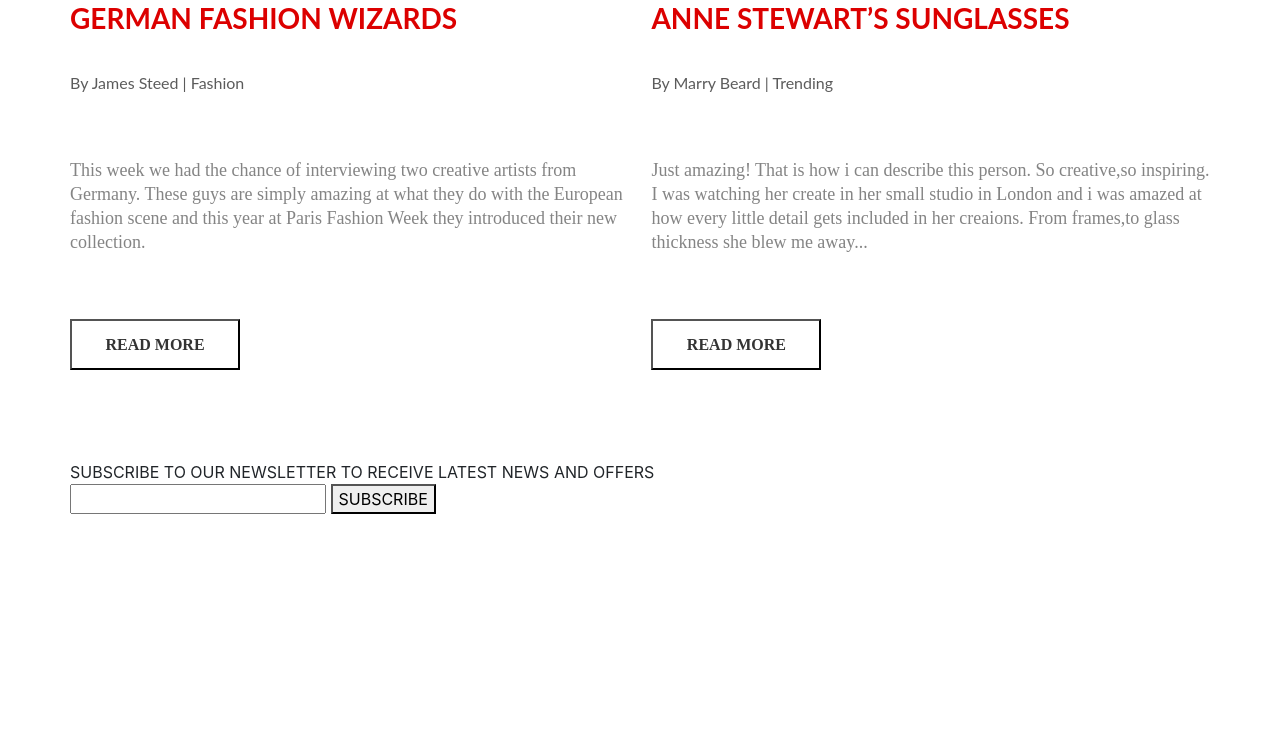
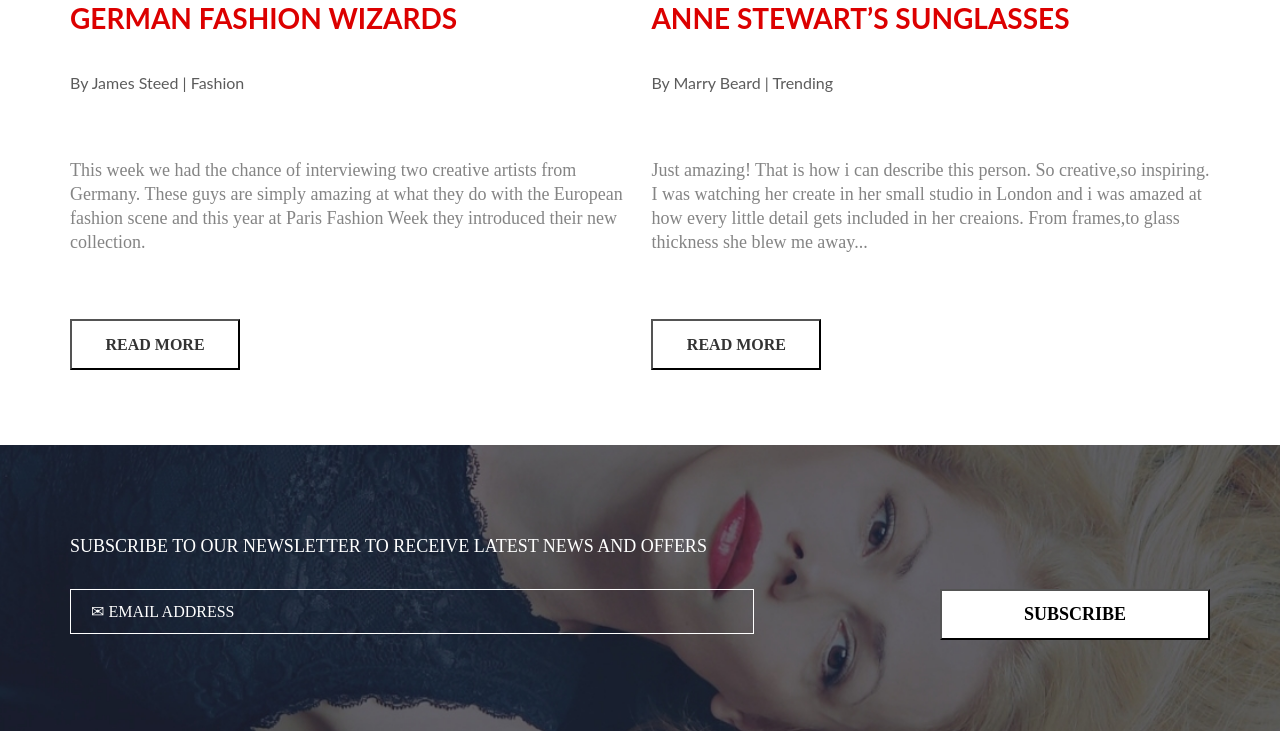
Before and after one commit to master-bogdan/brandly-shop, a website: page src/index.html in a window 1280 px wide. Shown: the part 3338-4069 px from the top of the page. Before the commit the page ends 3867 px from the top, so only its background shows below. Drawn offline with nearby package versions, Linux system fonts and the light colour scheme; files that its build step writes are made by us from their sources.

Commit message:
Add footer | finish html/css

```diff
--- a/src/index.html
+++ b/src/index.html
@@ -231,9 +231,9 @@
             <div class="footer__header">
                 SUBSCRIBE TO OUR NEWSLETTER TO RECEIVE LATEST NEWS AND OFFERS
             </div>
-            <form action="#">
-                <input type="email" name="email" id="email">
-                <button type="submit">SUBSCRIBE</button>
+            <form id="subscribe" action="#">
+                <input type="email" name="email" id="email" placeholder="&#9993; EMAIL ADDRESS">
+                <button class="footer_btn" type="submit">SUBSCRIBE</button>
             </form>
         </div>
     </footer>
--- a/src/sass/blocks/_buttons.scss
+++ b/src/sass/blocks/_buttons.scss
@@ -24,3 +24,13 @@
     font-weight: 700;
     color: #333333;
 }
+.footer_btn {
+    width: 270px;
+    height: 51px;
+    background-color: #ffffff;
+    font-family: $openSans;
+    font-size: 18px;
+    line-height: 1.2;
+    font-weight: 700;
+    color: #000000;
+}
--- /dev/null
+++ b/src/sass/blocks/_footer.scss
@@ -0,0 +1,28 @@
+.footer {
+    padding: 76px 0;
+    background: url(../../img/bg/footer.jpg) center (center/cover) no-repeat;
+    &__header {
+        font-family: $openSans;
+        font-size: 18px;
+        line-height: 1.2;
+        font-weight: 300;
+        color: #ffffff;
+    }
+    form {
+        display: flex;
+        justify-content: space-between;
+        margin-top: 31px;
+    }
+    input {
+        padding-left: 20px;
+        background: transparent;
+        border: 1px solid white;
+        width: 60%;
+        height: 45px;
+    }
+    input::placeholder {
+        font-family: $openSans;
+        font-weight: 300;
+        color: #ffffff;
+    }
+}
--- a/src/sass/style.scss
+++ b/src/sass/style.scss
@@ -34,6 +34,7 @@ h3 {
 @import 'blocks/latest';
 @import 'blocks/trending';
 @import 'blocks/blog';
+@import 'blocks/footer';
 
 
 @import 'base/animation';
```
Also changed, not shown: src/img/bg/footer.jpg (added).
